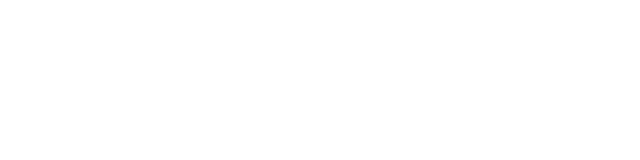
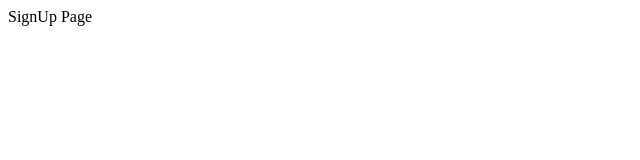
Before and after one commit to tiborurban001/cloud_post, a Vue app in the folder postcloud-client/: page /signup in a window 1280 px wide. Before the commit this address had no page. Shown: the top 160 px of the page, without its empty margins (0-640 px from the left). Built offline with nearby package versions, Linux system fonts and the light colour scheme.

Commit message:
signup route

```diff
--- a/postcloud-client/src/router/index.js
+++ b/postcloud-client/src/router/index.js
@@ -2,12 +2,18 @@
 import Home from '../views/Home.vue'
 //Login component importálás
 import Login from '../views/Login.vue'
+import Signup from '../views/Signup.vue'
 
 const routes = [
   {
     path: '/login',
     name: 'login',
     component: Login
+  },
+  {
+    path: '/signup',
+    name: 'signup',
+    component: Signup
   },
   {
     path: '/',
--- a/postcloud-client/src/views/Signup.vue
+++ b/postcloud-client/src/views/Signup.vue
@@ -0,0 +1,16 @@
+<template>
+
+    <div>SignUp Page</div>
+
+</template>
+
+<script>
+export default {
+    name: 'signup'
+
+}
+</script>
+
+<style>
+
+</style>
```
Also changed, not shown: 1 other file (tests, documents, lock files or other folders).
